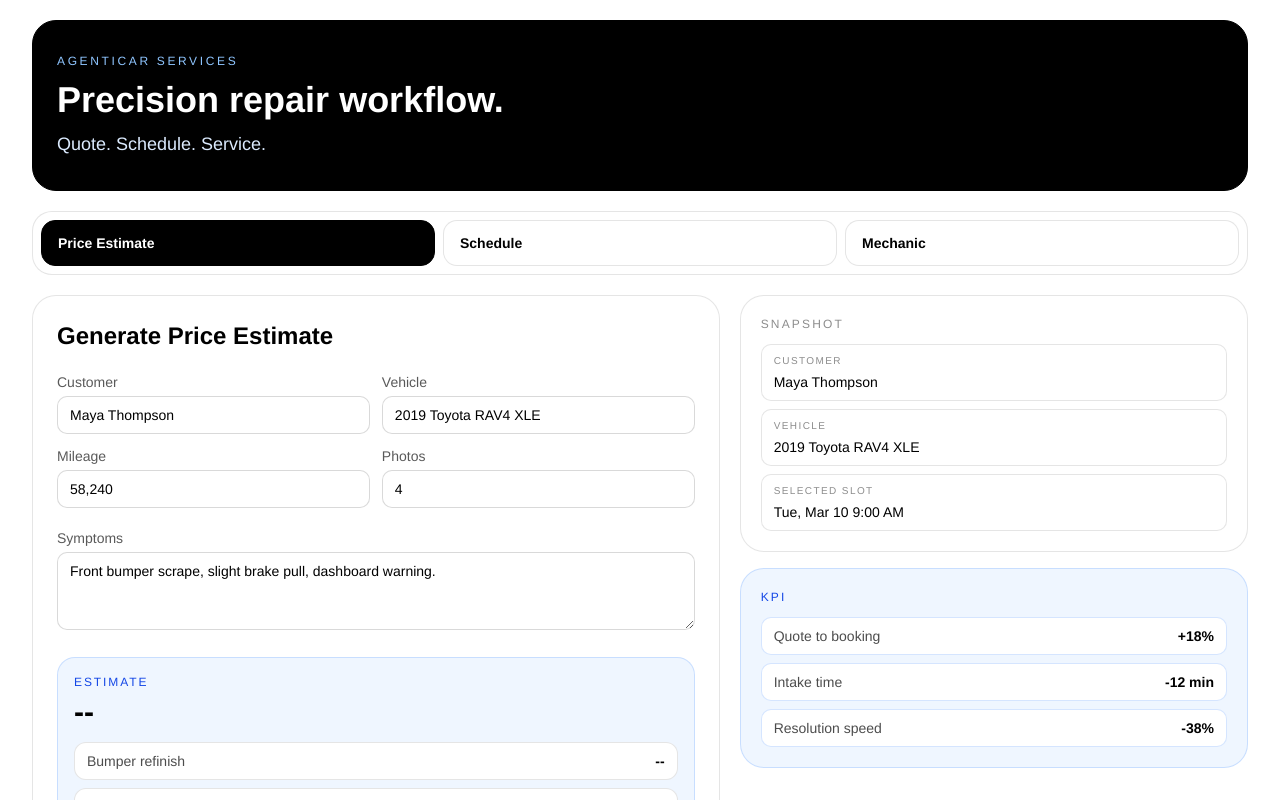
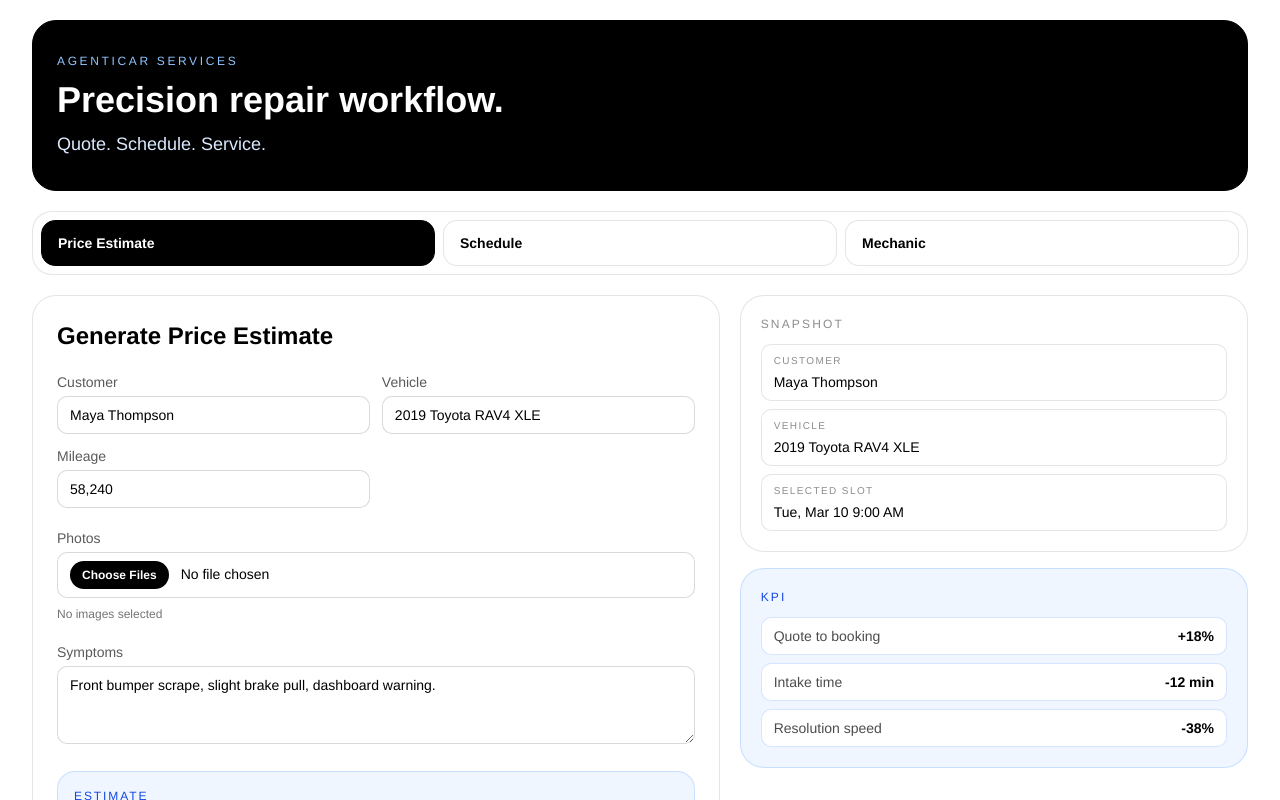
Before and after one commit to theadithyaviswanathan-byte/Agenticar, a Next.js app: page / in a window 1280 px wide. Shown: the top 800 px of the page. Built offline with nearby package versions, Linux system fonts and the light colour scheme.

Commit message:
Add image upload support to price estimate form

```diff
--- a/src/app/page.tsx
+++ b/src/app/page.tsx
@@ -86,11 +86,11 @@ export default function Home() {
   const [chatInput, setChatInput] = useState("");
   const [chatMessages, setChatMessages] = useState<ChatMessage[]>(starterChat);
   const [isReplying, setIsReplying] = useState(false);
+  const [uploadedPhotos, setUploadedPhotos] = useState<File[]>([]);
   const [ticket, setTicket] = useState({
     customer: "Maya Thompson",
     vehicle: "2019 Toyota RAV4 XLE",
     mileage: "58,240",
-    photos: "4",
     symptoms: "Front bumper scrape, slight brake pull, dashboard warning.",
   });
 
@@ -207,14 +207,38 @@ export default function Home() {
                       setTicket((current) => ({ ...current, mileage: value }))
                     }
                   />
-                  <Field
-                    label="Photos"
-                    value={ticket.photos}
-                    onChange={(value) =>
-                      setTicket((current) => ({ ...current, photos: value }))
-                    }
+                </div>
+
+                <label className="block">
+                  <span className="mb-1 block text-sm text-black/65">Photos</span>
+                  <input
+                    type="file"
+                    accept="image/*"
+                    multiple
+                    onChange={(event) => {
+                      const files = event.target.files;
+                      setUploadedPhotos(files ? Array.from(files) : []);
+                    }}
+                    className="w-full rounded-[10px] border border-black/15 bg-white px-3 py-2 text-sm outline-none file:mr-3 file:rounded-full file:border-0 file:bg-black file:px-3 file:py-1.5 file:text-xs file:font-semibold file:text-white hover:file:bg-blue-600 focus:border-blue-500"
                   />
-                </div>
+                  <p className="mt-2 text-xs text-black/55">
+                    {uploadedPhotos.length > 0
+                      ? `${uploadedPhotos.length} image${uploadedPhotos.length === 1 ? "" : "s"} selected`
+                      : "No images selected"}
+                  </p>
+                  {uploadedPhotos.length > 0 && (
+                    <ul className="mt-2 space-y-1 text-xs text-black/65">
+                      {uploadedPhotos.slice(0, 3).map((file) => (
+                        <li key={`${file.name}-${file.lastModified}`}>
+                          {file.name}
+                        </li>
+                      ))}
+                      {uploadedPhotos.length > 3 && (
+                        <li>+{uploadedPhotos.length - 3} more</li>
+                      )}
+                    </ul>
+                  )}
+                </label>
 
                 <Field
                   label="Symptoms"
```
